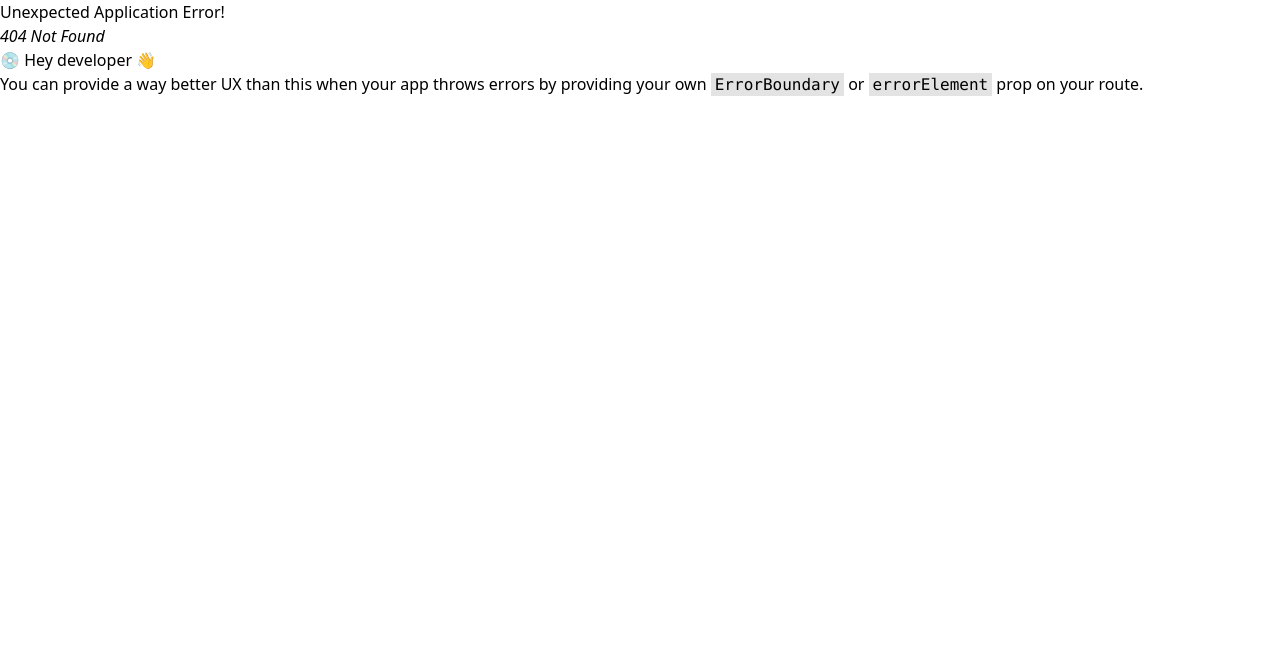
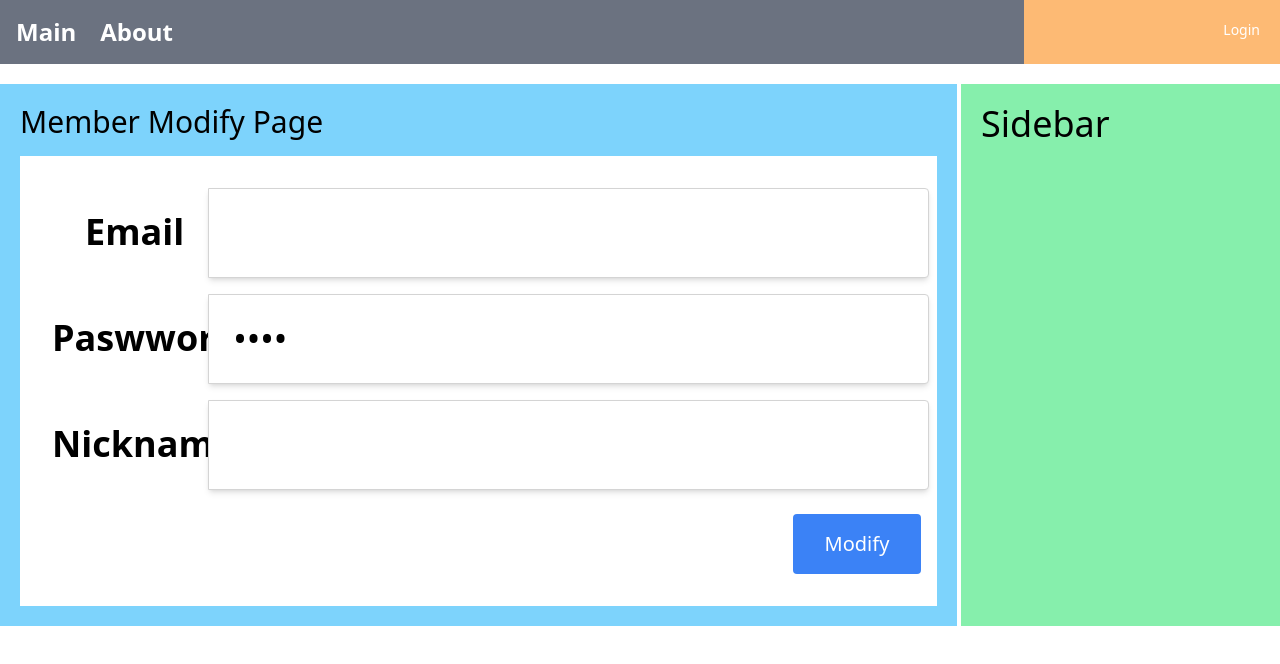
Before and after one commit to LGJ420/study1_front, a React (Create React App) app: page /member/modify in a window 1280 px wide. Before the commit this address had no page. Shown: the top 664 px of the page. Built offline with nearby package versions, Linux system fonts and the light colour scheme; the HTML template or start-up script is replaced by a standard one.

Commit message:
9.6.1 회원정보 수정 화면 처리

```diff
--- /dev/null
+++ b/src/components/member/ModifyComponent.js
@@ -0,0 +1,78 @@
+import { useEffect, useState } from "react";
+import { useSelector } from "react-redux";
+
+const initState = {
+    email: '',
+    pw: '',
+    nickname: ''
+}
+
+const ModifyComponent = () => {
+
+    const [member, setMember] = useState(initState);
+    const loginInfo = useSelector(state => state.loginSlice);
+
+    useEffect(()=>{
+
+        setMember({...loginInfo, pw: 'ABCD'});
+
+    }, [loginInfo]);
+
+    const handleChange = (e) => {
+
+        member[e.target.name] = e.target.value;
+
+        setMember({...member});
+    }
+
+    return (
+        <div className="mt-6">
+            <div className="flex justify-center">
+                <div className="relative mb-4 flex w-full flex-wrap items-stretch">
+                    <div className="w-1/5 p-6 text-right font-bold">
+                        Email
+                    </div>
+                    <input className="w-4/5 p-6 rounded-r border border-solid border-neutral-300 shadow-md"
+                        name="email"
+                        type={'text'}
+                        value={member.email}
+                        readOnly></input>
+                </div>
+            </div>
+            <div className="flex justify-center">
+                <div className="relative mb-4 flex w-full flex-wrap items-stretch">
+                    <div className="w-1/5 p-6 text-right font-bold">
+                        Paswword
+                    </div>
+                    <input className="w-4/5 p-6 rounded-r border border-solid border-neutral-300 shadow-md"
+                        name="pw"
+                        type={'password'}
+                        value={member.pw}
+                        onChange={handleChange}></input>
+                </div>
+            </div>
+            <div className="flex justify-center">
+                <div className="relative mb-4 flex w-full flex-wrap items-stretch">
+                    <div className="w-1/5 p-6 text-right font-bold">
+                        Nickname
+                    </div>
+                    <input className="w-4/5 p-6 rounded-r border border-solid border-neutral-300 shadow-md"
+                        name="nickname"
+                        type={'text'}
+                        value={member.nickname}
+                        onChange={handleChange}></input>
+                </div>
+            </div>
+            <div className="flex justify-center">
+                <div className="relative mb-4 flex w-full flex-wrap justify-end">
+                    <button type="button"
+                        className="rounded p-4 m-2 text-xl w-32 text-white bg-blue-500">
+                        Modify
+                    </button>
+                </div>
+            </div>
+        </div>
+    );
+}
+
+export default ModifyComponent;
--- /dev/null
+++ b/src/pages/member/ModifyPage.js
@@ -0,0 +1,17 @@
+import ModifyComponent from "../../components/member/ModifyComponent";
+import BasicLayout from "../../layouts/BasicLayout";
+
+const ModifyPage = () => {
+
+    return (
+        <BasicLayout>
+            <div className="text-3xl">Member Modify Page</div>
+
+            <div className="bg-white w-full mt-4 p-2">
+                <ModifyComponent />
+            </div>
+        </BasicLayout>
+    )
+}
+
+export default ModifyPage;
--- a/src/router/memberRouter.js
+++ b/src/router/memberRouter.js
@@ -4,6 +4,7 @@
 const LoginPage = lazy(()=>import("../pages/member/LoginPage"));
 const LogoutPage = lazy(()=>import("../pages/member/LogoutPage"));
 const KakaoRedirect = lazy(()=>import("../pages/member/KakaoRedirectPage"));
+const MemberModify = lazy(()=>import("../pages/member/ModifyPage"));
 
 const memberRouter = () => {
 
@@ -19,6 +20,10 @@
         {
             path: "kakao",
             element: <Suspense fallback={Loading}><KakaoRedirect /></Suspense>
+        },
+        {
+            path: "modify",
+            element: <Suspense fallback={Loading}><MemberModify /></Suspense>
         }
     ]
 }
```
